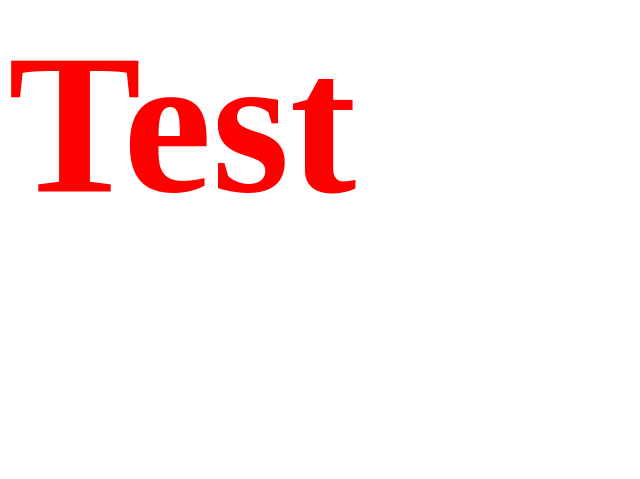
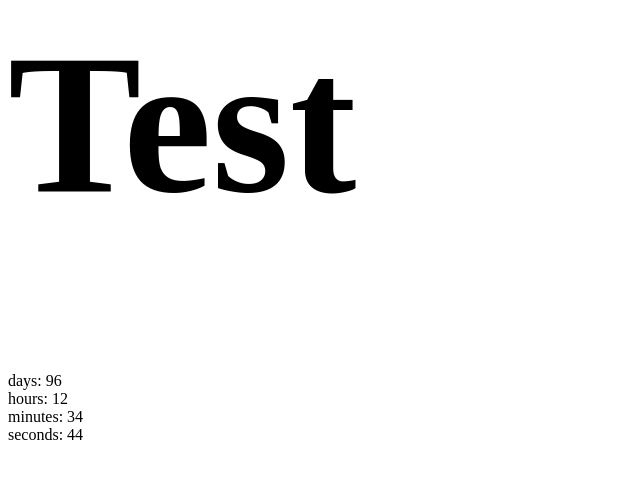
Before and after one commit to iAmNawa/alyandtj.com, a plain HTML site: page public/index.html in a window 1280 px wide. Shown: the part 125-604 px from the top of the page, without its empty margins (0-640 px from the left). Drawn offline with Linux system fonts and the light colour scheme.

Commit message:
countdown clock working

```diff
--- a/public/index.html
+++ b/public/index.html
@@ -2,10 +2,11 @@
 <html>
 	<head>
 		<link rel="stylesheet" type="text/css" href="style.css">
-		<title>nawaclock.com</title>
+		<title>alyandtj.com</title>
 	</head>
 	<body>
 <h1 id="test">Test</h1>
+<div id="clockdiv"></div>
 		<script src="script.js"></script>
 	</body>
 </html>
--- a/public/script.js
+++ b/public/script.js
@@ -1 +1,32 @@
-document.getElementById('test').style.color = "red"
+const deadline = 'November 11 2016 23:59:59 GMT+0200'
+
+function getTimeRemaining(endtime){
+  var t = Date.parse(endtime) - Date.parse(new Date());
+  var seconds = Math.floor( (t/1000) % 60 );
+  var minutes = Math.floor( (t/1000/60) % 60 );
+  var hours = Math.floor( (t/(1000*60*60)) % 24 );
+  var days = Math.floor( t/(1000*60*60*24) );
+  return {
+    'total': t,
+    'days': days,
+    'hours': hours,
+    'minutes': minutes,
+    'seconds': seconds
+  };
+}
+
+function initializeClock(id, endtime){
+  var clock = document.getElementById(id);
+  var timeinterval = setInterval(function(){
+    var t = getTimeRemaining(endtime);
+    clock.innerHTML = 'days: ' + t.days + '<br>' +
+                      'hours: '+ t.hours + '<br>' +
+                      'minutes: ' + t.minutes + '<br>' +
+                      'seconds: ' + t.seconds;
+    if(t.total<=0){
+      clearInterval(timeinterval);
+    }
+  },1000);
+}
+
+initializeClock('clockdiv', deadline)
```
